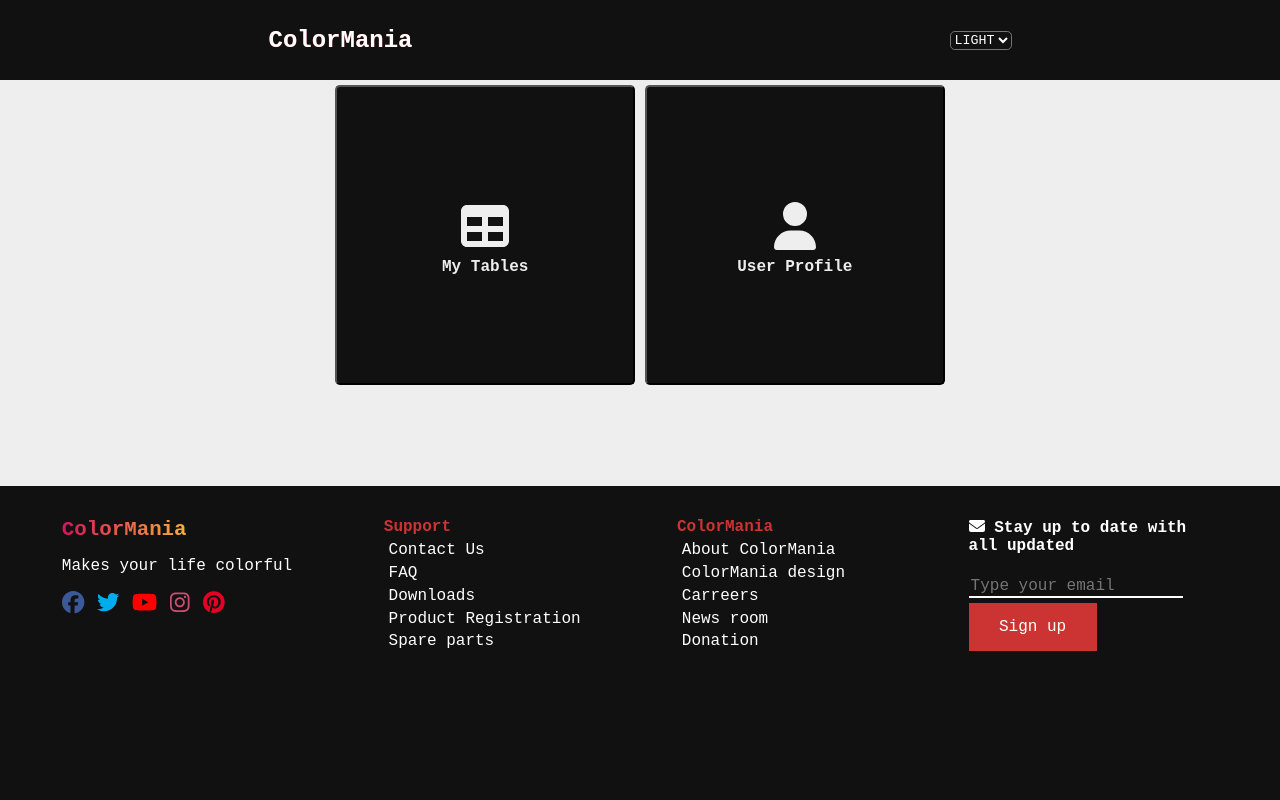
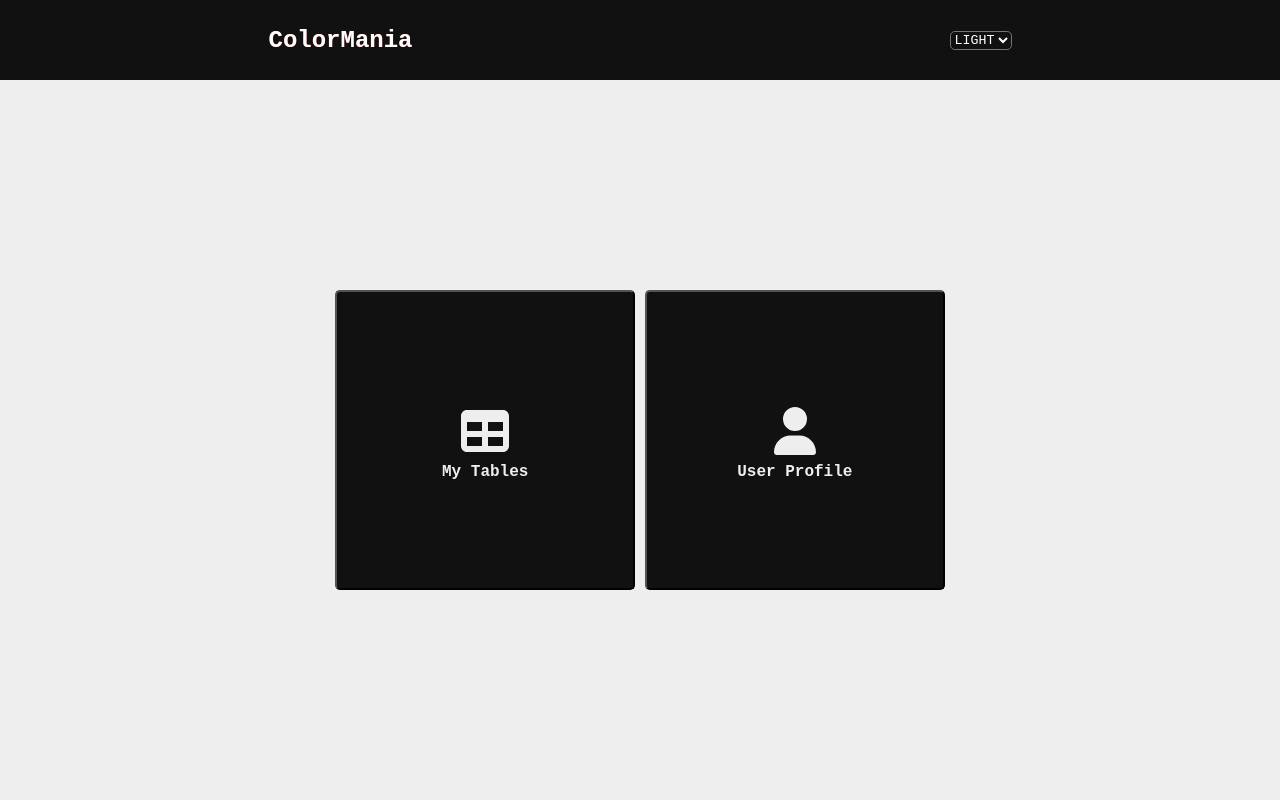
Before and after one commit to Viper-JSX/Colormania-React, a React (Create React App) app: page / in a window 1280 px wide. Shown: the top 800 px of the page. Built offline with nearby package versions, Linux system fonts and the light colour scheme.

Commit message:
Routes were wrapped by <main> element, this mih height was set to viewportHeight - HeaderHeight, HomePage was given the same style and flex display

```diff
--- a/src/components/Layout/Layout.tsx
+++ b/src/components/Layout/Layout.tsx
@@ -24,6 +24,7 @@ function Layout({ appTitle, tablesToRender, handleTablesSortCriteriaChange, hand
                 appTitle={appTitle}
                 handleThemeChange={handleThemeChange}
             />
+            <main>
                 <Routes>
                     <Route index element={<HomePage />} />
                     <Route path="/tables" element={<Tables tablesToRender={tablesToRender} handleTableDelete={handleTableDelete} handleColorDelete={handleColorDelete} handleTablesSearch={handleTablesSearch} handleTablesSortCriteriaChange={handleTablesSortCriteriaChange} />} >
@@ -47,6 +48,7 @@ function Layout({ appTitle, tablesToRender, handleTablesSortCriteriaChange, hand
                     </Route>
                     <Route path="*" element={<b>Page not found</b>} />
                 </Routes>
+            </main>
             <Message />
             <Footer />
         </div>
--- a/src/css/App.css
+++ b/src/css/App.css
@@ -20,6 +20,7 @@
     --defaultFont: monospace, arial, sans-serif, serif;
 
     --plusSignColor: linear-gradient(90deg, #00DBDE 0%, #FC00FF 100%);
+    --viewportHeightExcludingHeader: calc(100vh - 5rem);
 }
 
 *{
@@ -121,10 +122,8 @@ select:hover{
     background-color: var(--lightBackground);
 }
 
-.layout{
-    min-height: 100vh;
-    display: flex;
-    flex-direction: column;
+main{
+    min-height: var(--viewportHeightExcludingHeader);
 }
 
 /*---Header---*/
@@ -178,6 +177,10 @@ header .appTitle:hover{
 /*---HomePage---*/
 .homePage{
     width: 100%;
+    min-height: var(--viewportHeightExcludingHeader);
+    display: flex;
+    justify-content: center;
+    align-items: center;
 }
 
 .homePageNavigation{
@@ -674,14 +677,12 @@ header .appTitle:hover{
 footer{
     width: 100%;
     min-height: 7rem;
-    margin-top: auto;
     padding: 1rem;
     color: var(--lightColor);
     background-color: var(--darkBackground);
     display: flex;
     justify-content: space-around;
     flex-wrap: wrap;
-
 }
 
 footer > div{
```
